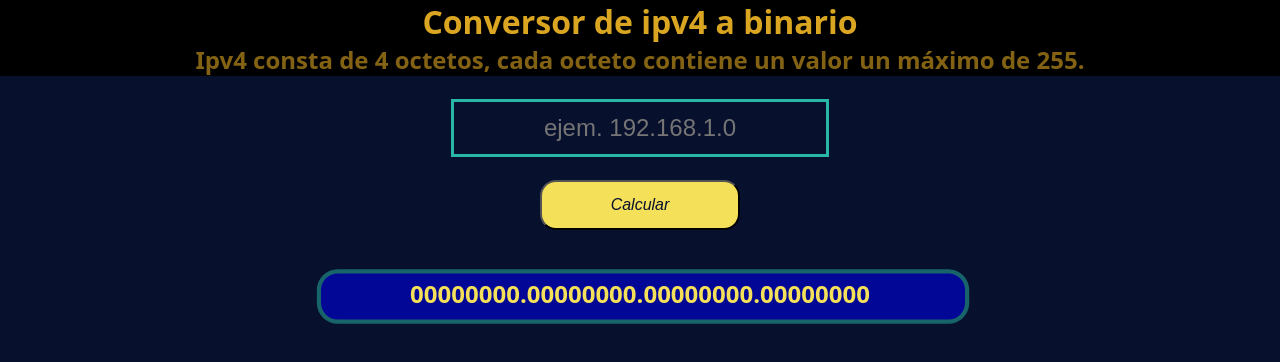
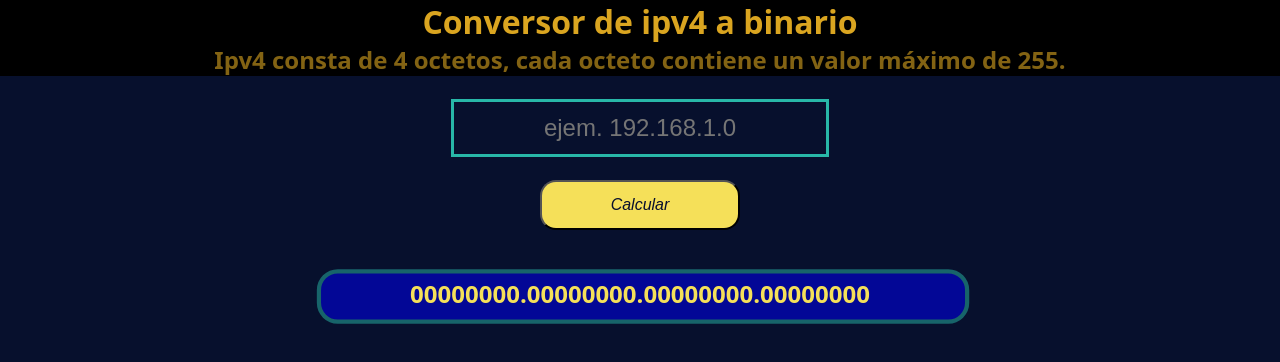
Before and after one commit to marlon-cruz/miniApp, a plain HTML site: page index.html in a window 1280 px wide. Drawn offline with Linux system fonts and the light colour scheme.

Commit message:
FIX: mensaje

```diff
--- a/index.html
+++ b/index.html
@@ -13,7 +13,7 @@
     <header>
         <h1>Conversor de ipv4 a binario</h1>
         <h2>
-            Ipv4 consta de 4 octetos, cada octeto contiene un valor un máximo de 255.
+            Ipv4 consta de 4 octetos, cada octeto contiene un valor máximo de 255.
         </h2>
     </header>
 
```
